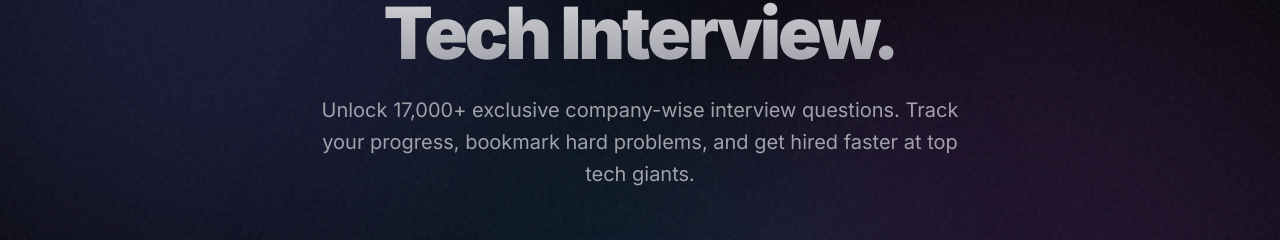
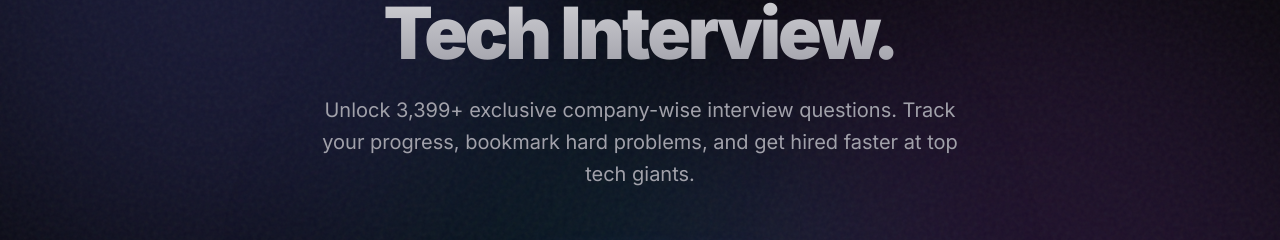
Before and after one commit to dhairyadesai26/LeetVault, a React (Vite) app: page / in a window 1280 px wide. Shown: the part 308-548 px from the top of the page. Built offline with nearby package versions, Linux system fonts and the light colour scheme; no server answers.

Commit message:
Update LandingPage to show dynamic unique question count instead of static 17k

```diff
--- a/src/components/LandingPage/LandingPage.jsx
+++ b/src/components/LandingPage/LandingPage.jsx
@@ -3,6 +3,7 @@ import { motion, AnimatePresence } from 'framer-motion';
 import { account, ID } from '../../lib/appwrite';
 import styles from './LandingPage.module.css';
 import { Building2, Code2, TrendingUp, Sparkles, Terminal, GitBranch } from 'lucide-react';
+import DATA from '../../data.json';
 
 const COMPANIES = [
   "Google", "Amazon", "Meta", "Apple", "Netflix", "Microsoft",
@@ -22,6 +23,16 @@ export function LandingPage({ onLoginSuccess }) {
   const [otpStep, setOtpStep] = useState(false);
   const [otp, setOtp] = useState('');
   const [challengeId, setChallengeId] = useState('');
+
+  const uniqueCount = React.useMemo(() => {
+    const ids = new Set();
+    for (const compQs of Object.values(DATA.QUESTIONS)) {
+      for (const q of compQs) {
+        ids.add(q.id);
+      }
+    }
+    return ids.size;
+  }, []);
 
   // Handle email verification if returning from magic link
   React.useEffect(() => {
@@ -150,7 +161,7 @@ export function LandingPage({ onLoginSuccess }) {
           </div>
           <h1 className={styles.title}>Master Your Next<br />Tech Interview.</h1>
           <p className={styles.subtitle}>
-            Unlock 17,000+ exclusive company-wise interview questions. Track your progress, bookmark hard problems, and get hired faster at top tech giants.
+            Unlock {uniqueCount.toLocaleString()}+ exclusive company-wise interview questions. Track your progress, bookmark hard problems, and get hired faster at top tech giants.
           </p>
           <button
             className={styles.getStartedBtn}
```
